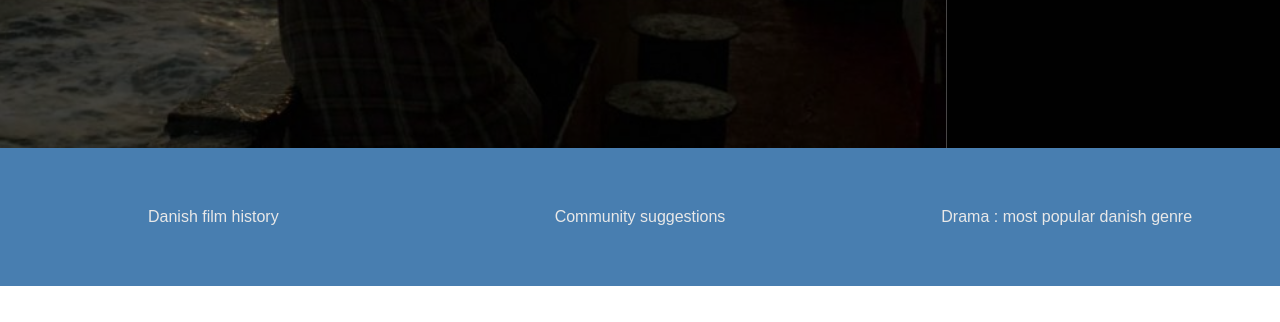
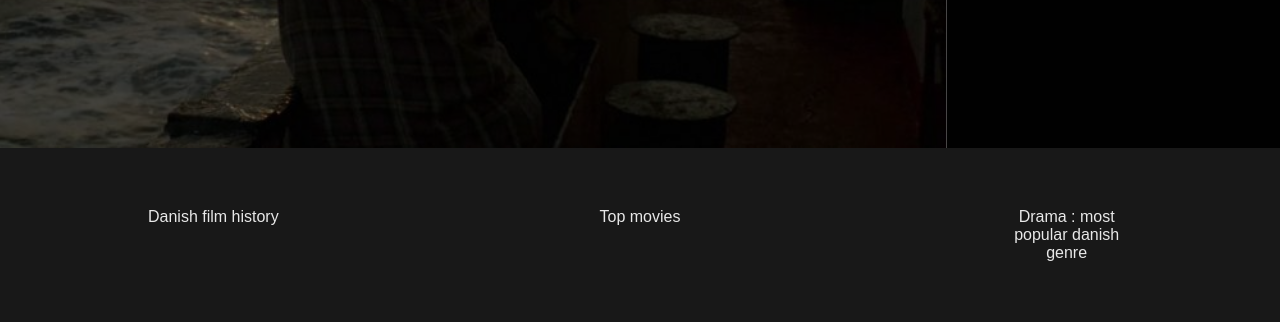
Before and after one commit to SHLimon07/MotionDK, a plain HTML site: page index.html in a window 1280 px wide. Shown: the part 641-963 px from the top of the page. Before the commit the page ends 927 px from the top, so only its background shows below. Drawn offline with Linux system fonts and the light colour scheme.

Commit message:
theme changed to yellow-black

```diff
--- a/css/homepage.css
+++ b/css/homepage.css
@@ -116,16 +116,18 @@ image without any transition */
 
 #lastSection
 {
-	background-color: var(--navBarColor);
+	background-color: var(--normalBackground);
 	color: var(--menuTextColor);
 	display: flex;
 	padding: 30px 0;
+	justify-content: space-between;
 }
 #lastSection .generalLinks
 {
 	padding: 30px;
 	text-align: center;
 	width: 30%;
+	max-width: 150px;
 	margin: 0 auto;
 }
 
--- a/css/main.css
+++ b/css/main.css
@@ -4,9 +4,10 @@
 /* The CSS variables */
 :root
 {
-	--navBarColor : #487eb0;
+	--navBarColor : #ccae62;
 	--menuTextColor: #e8e8e8;
 	--menuTextHoverColor: #ba1818;
+	--normalBackground: #181818; /* #487eb0; */
 }
 
 /* universal selector */
--- a/index.html
+++ b/index.html
@@ -113,8 +113,7 @@
 			<a href="pages/history.html" class="">Danish film history</a>
 		</div>
 		<div class="generalLinks">
-			<a href="pages/about.html" class="">
-		Community suggestions</a>
+			<a href="pages/about.html" class="">Top movies</a>
 		</div>
 		<div class="generalLinks">
 			<a href="pages/genre.html" class="">Drama</a>
```
